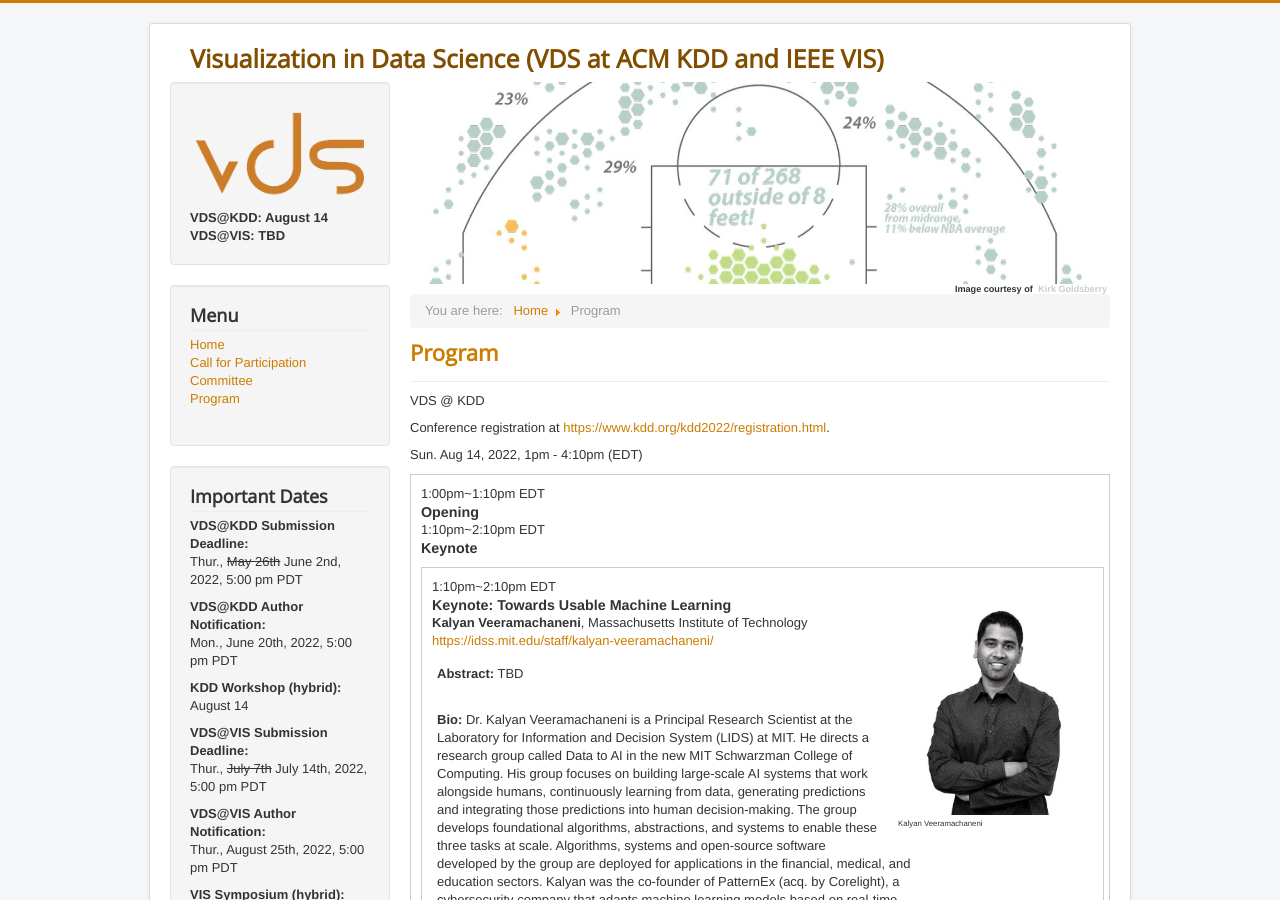
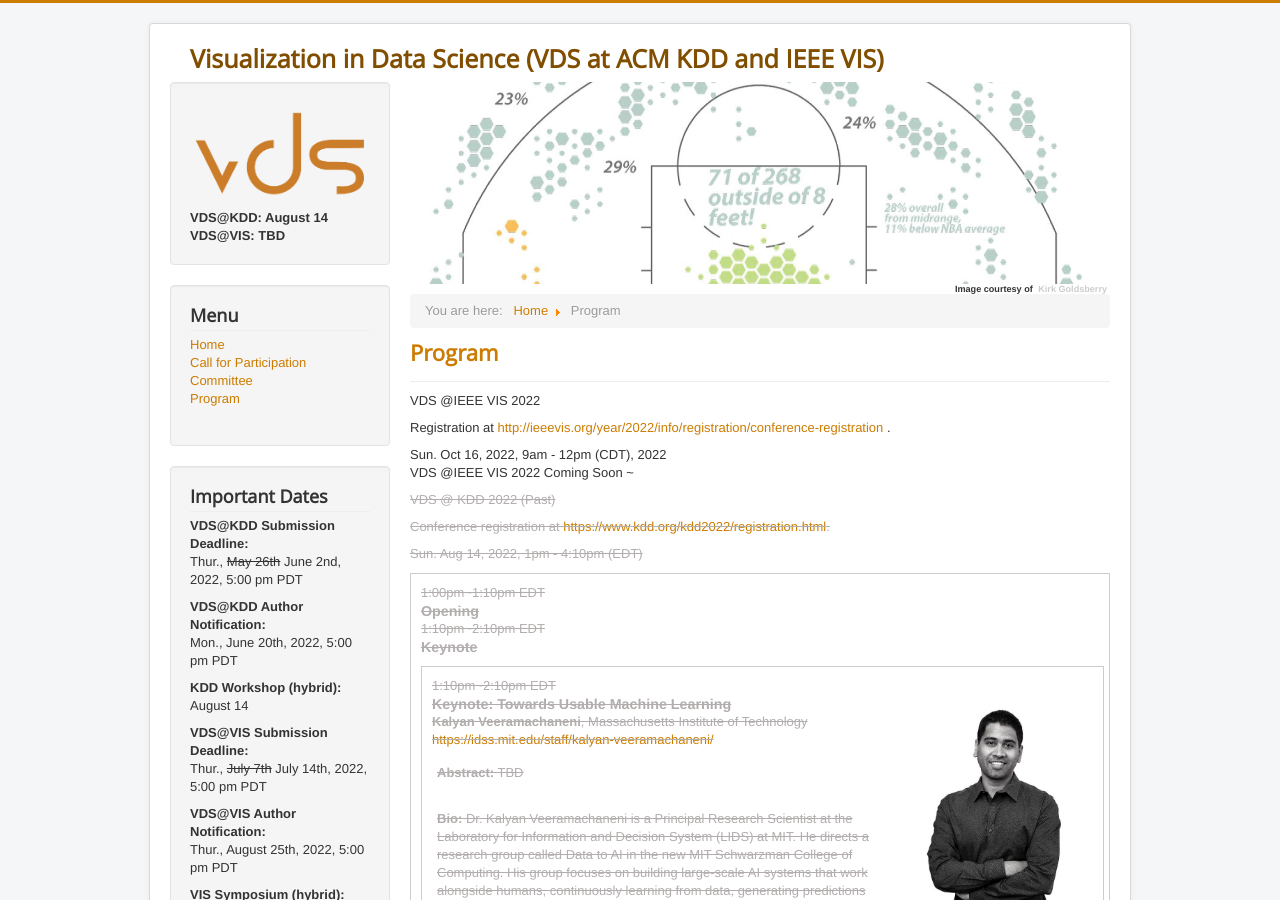
Before and after one commit to visualdatascience/2022, a Jekyll site: the page built from program.md, in a window 1280 px wide and 900 px high. Built offline with Jekyll 4.4.1, drawn with Linux system fonts in a browser that asks for light colours.

Commit message:
gray out vds at kdd program

```diff
--- a/_layouts/program.html
+++ b/_layouts/program.html
@@ -2,8 +2,16 @@
 layout: page
 ---
 
+<p>VDS @IEEE VIS 2022</p>
+<p>Registration at <a href="http://ieeevis.org/year/2022/info/registration/conference-registration"> http://ieeevis.org/year/2022/info/registration/conference-registration </a>.</p>
 
-<p>VDS @ KDD</p>
+
+<span class="time">Sun. Oct 16, 2022, 9am - 12pm (CDT), 2022</span>
+
+<p>VDS @IEEE VIS 2022 Coming Soon ~</p>
+
+<div style="color: rgb(179 174 174);text-decoration: line-through;">
+<p>VDS @ KDD 2022 (Past)</p>
 <p>Conference registration at <a href="https://www.kdd.org/kdd2022/registration.html">https://www.kdd.org/kdd2022/registration.html</a>.</p>
 
 
@@ -32,3 +40,4 @@ layout: page
      <span class="time">3:10pm~4:10pm EDT</span><div class="ttitle"> Closing Keynote</div>
      {% include invited_talk.html time="3:10pm~4:10pm EDT" key="leo" %}
 </div>
+</div>
```
